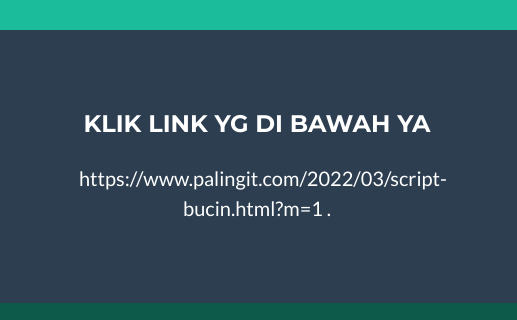
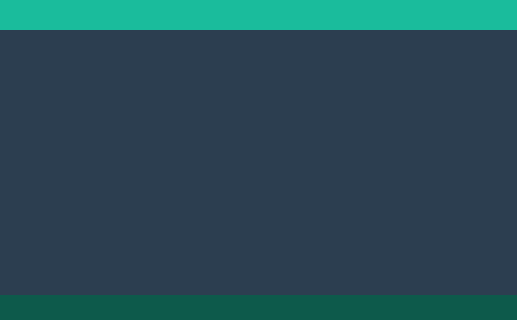
Before and after one commit to yuby123/semp.github.io, a plain HTML site: page index.html in a window 1280 px wide. Shown: the part 2274-2594 px from the top of the page, 763-1280 px from the left. Drawn offline with nearby package versions, Linux system fonts and the light colour scheme.

Commit message:
Update index.html

```diff
--- a/index.html
+++ b/index.html
@@ -132,14 +132,6 @@
                         <a class="btn btn-outline-light btn-social mx-1" href="https://www.linkedin.com/in/ahmad-sulthon-al-ayyubi-0512a6150"><i class="fab fa-fw fa-linkedin-in"></i></a>
                         <a class="btn btn-outline-light btn-social mx-1" href="https://instagram.com/ahmadsultonalayyubi?utm_medium=copy_link"><i class="fab fa-fw fa-instagram"></i></a>
                     </div>
-                    <!-- Footer About Text-->
-                    <div class="col-lg-4">
-                        <h4 class="text-uppercase mb-4">Klik link yg di bawah ya</h4>
-                        <p class="lead mb-0">
-                            https://www.palingit.com/2022/03/script-bucin.html?m=1
-                            .
-                        </p>
-                    </div>
                 </div>
             </div>
         </footer>
```
